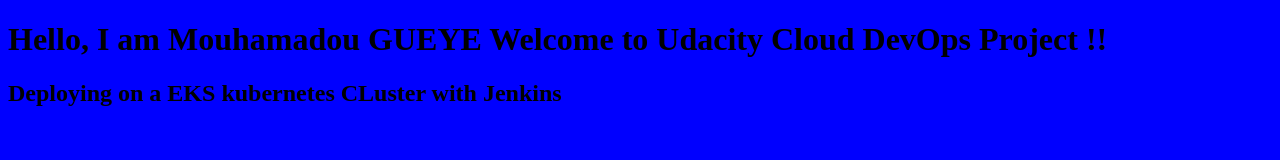
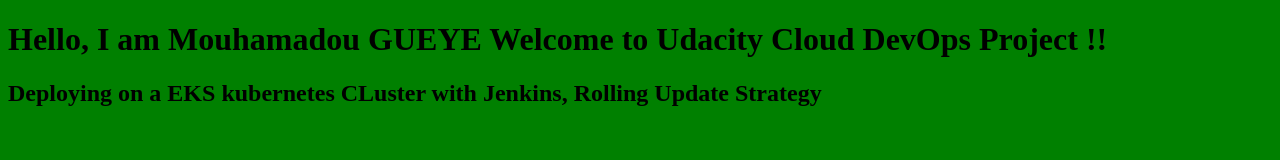
Before and after one commit to mogueye87/cloud-devops-engineer-capstone, a plain HTML site: page index.html in a window 1280 px wide. Drawn offline with Linux system fonts and the light colour scheme.

Commit message:
Rolling update

```diff
--- a/index.html
+++ b/index.html
@@ -3,8 +3,8 @@
 <head>
 	<title>CloudDevOpsCapstoneProject</title>
 </head>
-<body style="background-color: blue;">
+<body style="background-color: green;">
 <h1> Hello, I am Mouhamadou GUEYE Welcome to Udacity Cloud  DevOps Project !!   </h1>
-<h2> Deploying on a EKS kubernetes CLuster with Jenkins </h2>
+<h2> Deploying on a EKS kubernetes CLuster with Jenkins, Rolling Update Strategy </h2>
 </body>
 </html>
```
Also changed, not shown: screenshoots/rolling-update-simple-app-version1.PNG (added), 1 other file.
